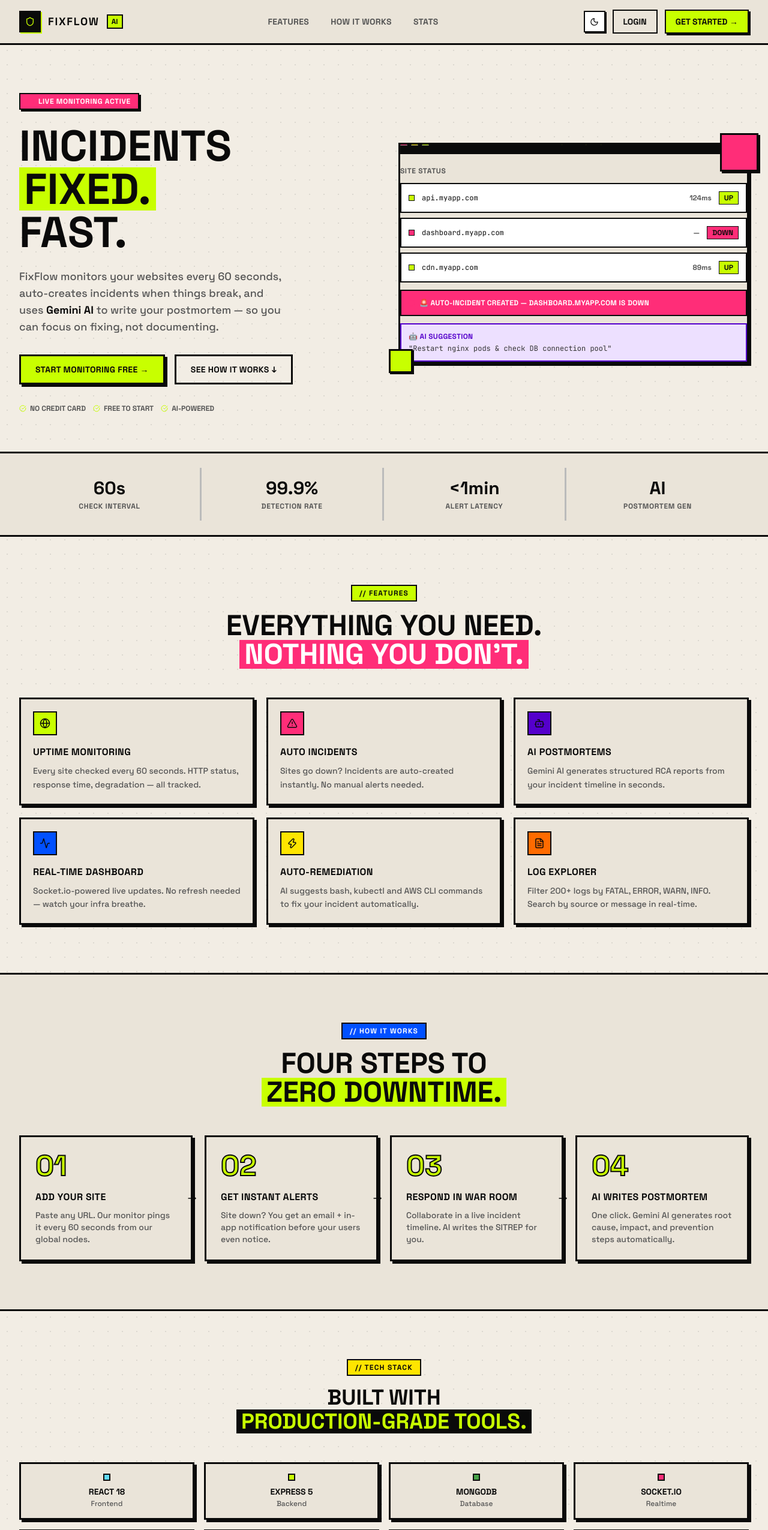
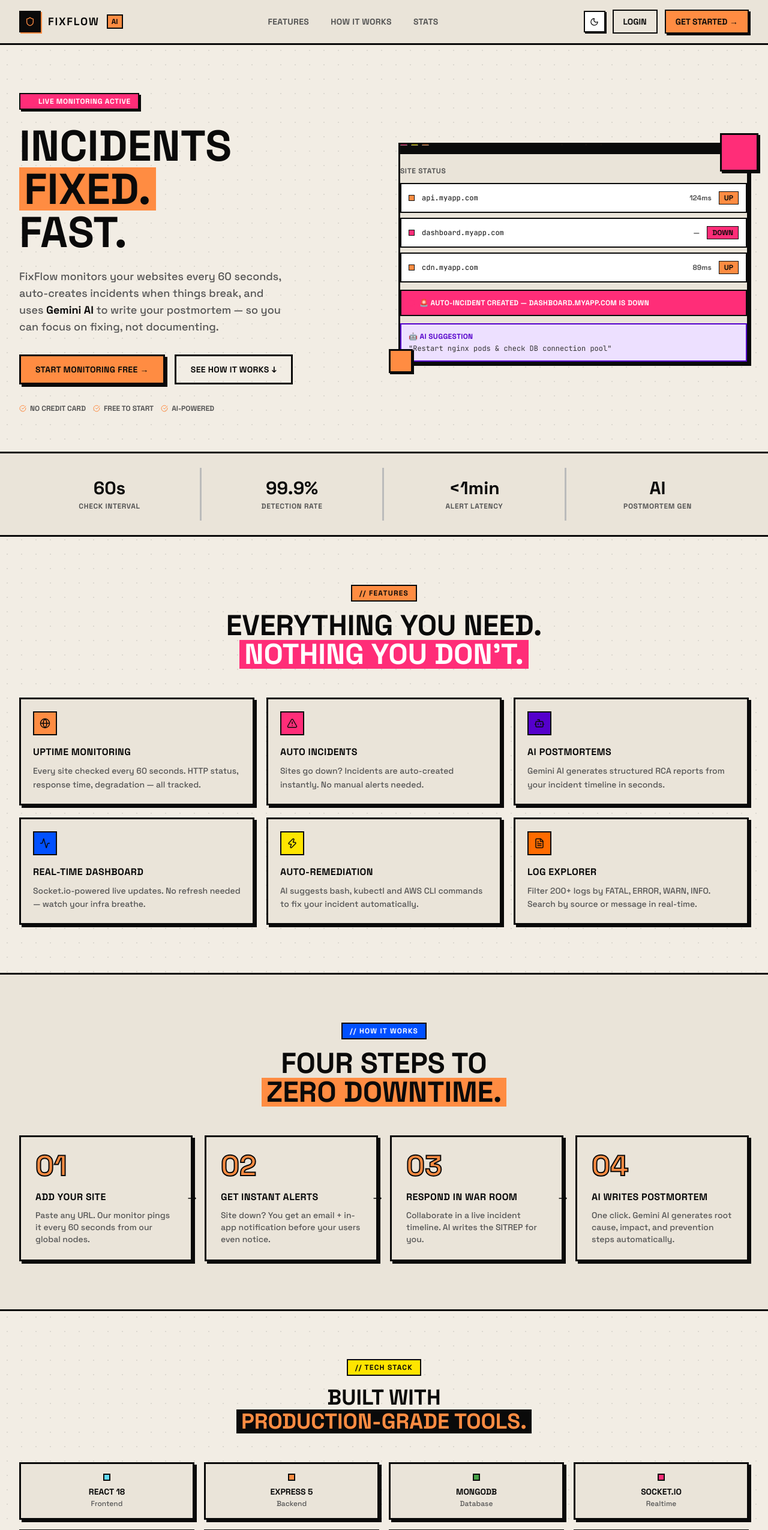
Before and after one commit to samay-hash/FixFlow, a React (Vite) app in the folder frontend/: page / in a window 1280 px wide. Shown: the top 2551 px of the page at 60% size. Built offline with nearby package versions, Linux system fonts and the light colour scheme.

Commit message:
feat: replace neon lime with soft warm orange (#FF8C42) on landing page

```diff
--- a/frontend/src/pages/Landing.jsx
+++ b/frontend/src/pages/Landing.jsx
@@ -3,7 +3,7 @@
 import { Moon, Sun, Shield, Zap, Globe, Bot, FileText, Activity, ArrowRight, CheckCircle, AlertTriangle, Clock } from 'lucide-react';
 
 const FEATURES = [
-  { icon: Globe,        title: 'Uptime Monitoring',    desc: 'Every site checked every 60 seconds. HTTP status, response time, degradation — all tracked.',  accent: '#C8FF00' },
+  { icon: Globe,        title: 'Uptime Monitoring',    desc: 'Every site checked every 60 seconds. HTTP status, response time, degradation — all tracked.',  accent: '#FF8C42' },
   { icon: AlertTriangle,title: 'Auto Incidents',       desc: 'Sites go down? Incidents are auto-created instantly. No manual alerts needed.',                    accent: '#FF2D78' },
   { icon: Bot,          title: 'AI Postmortems',       desc: 'Gemini AI generates structured RCA reports from your incident timeline in seconds.',               accent: '#5500CC' },
   { icon: Activity,     title: 'Real-time Dashboard',  desc: 'Socket.io-powered live updates. No refresh needed — watch your infra breathe.',                   accent: '#0050FF' },
@@ -46,7 +46,7 @@
     inkText:  '#F0EBE0',
     // Theme-aware accent section (stats bar + CTA)
     accentBg: dark ? '#0A0A0A' : '#EAE4D9',
-    accentText: dark ? '#C8FF00' : '#0A0A0A',
+    accentText: dark ? '#FF8C42' : '#0A0A0A',
     accentMuted: dark ? '#888'  : '#555',
     accentDivider: dark ? '#333' : '#bbb',
     accentBorder: dark ? '#444' : '#0A0A0A',
@@ -76,12 +76,12 @@
         {/* Logo */}
         <div className="flex items-center gap-3">
           <div className="w-9 h-9 flex items-center justify-center"
-            style={{ background: t.inkBg, boxShadow: `2px 2px 0 #C8FF00` }}>
-            <Shield size={16} color="#C8FF00" />
+            style={{ background: t.inkBg, boxShadow: `2px 2px 0 #FF8C42` }}>
+            <Shield size={16} color="#FF8C42" />
           </div>
           <span className="font-black text-lg uppercase tracking-widest" style={{ color: t.text }}>FixFlow</span>
           <span className="text-xs font-bold px-1.5 py-0.5"
-            style={{ background: '#C8FF00', color: '#0A0A0A', border: `2px solid ${t.border}` }}>AI</span>
+            style={{ background: '#FF8C42', color: '#0A0A0A', border: `2px solid ${t.border}` }}>AI</span>
         </div>
 
         {/* Nav links */}
@@ -109,7 +109,7 @@
           </Link>
           <Link to="/register"
             className="px-4 py-2 text-sm font-black uppercase"
-            style={{ background: '#C8FF00', border: `2px solid ${t.border}`, color: '#0A0A0A', boxShadow: `3px 3px 0 ${t.border}` }}>
+            style={{ background: '#FF8C42', border: `2px solid ${t.border}`, color: '#0A0A0A', boxShadow: `3px 3px 0 ${t.border}` }}>
             Get Started →
           </Link>
         </div>
@@ -129,7 +129,7 @@
             {/* Headline */}
             <h1 className="text-5xl lg:text-7xl font-black uppercase leading-none mb-6" style={{ color: t.text }}>
               INCIDENTS<br />
-              <span className="inline-block px-2" style={{ background: '#C8FF00', color: '#0A0A0A' }}>
+              <span className="inline-block px-2" style={{ background: '#FF8C42', color: '#0A0A0A' }}>
                 FIXED.
               </span><br />
               FAST.
@@ -144,7 +144,7 @@
             <div className="flex gap-4 flex-wrap">
               <Link to="/register"
                 className="px-6 py-3 font-black uppercase text-sm tracking-wide transition-all"
-                style={{ background: '#C8FF00', color: '#0A0A0A', border: `3px solid ${t.border}`, boxShadow: `4px 4px 0 ${t.border}` }}
+                style={{ background: '#FF8C42', color: '#0A0A0A', border: `3px solid ${t.border}`, boxShadow: `4px 4px 0 ${t.border}` }}
                 onMouseEnter={e => { e.currentTarget.style.transform = 'translate(-2px,-2px)'; e.currentTarget.style.boxShadow = `6px 6px 0 ${t.border}`; }}
                 onMouseLeave={e => { e.currentTarget.style.transform = 'none'; e.currentTarget.style.boxShadow = `4px 4px 0 ${t.border}`; }}>
                 Start Monitoring Free →
@@ -161,7 +161,7 @@
               {['No Credit Card', 'Free to Start', 'AI-Powered'].map(b => (
                 <span key={b} className="flex items-center gap-1.5 text-xs font-bold uppercase"
                   style={{ color: t.muted }}>
-                  <CheckCircle size={12} color="#C8FF00" />{b}
+                  <CheckCircle size={12} color="#FF8C42" />{b}
                 </span>
               ))}
             </div>
@@ -173,18 +173,18 @@
             <div className="absolute -top-4 -right-4 w-16 h-16 z-10"
               style={{ background: '#FF2D78', border: `3px solid ${t.border}`, boxShadow: `3px 3px 0 ${t.border}` }} />
             <div className="absolute -bottom-4 -left-4 w-10 h-10 z-10"
-              style={{ background: '#C8FF00', border: `3px solid ${t.border}`, boxShadow: `2px 2px 0 ${t.border}` }} />
+              style={{ background: '#FF8C42', border: `3px solid ${t.border}`, boxShadow: `2px 2px 0 ${t.border}` }} />
 
             <div style={{ ...card(), position: 'relative', overflow: 'hidden' }}>
               {/* Terminal header — always dark */}
               <div className="flex items-center justify-between px-4 py-3 -mx-6 -mt-6 mb-5"
                 style={{ background: t.inkBg, marginLeft: -24, marginRight: -24, marginTop: -24, paddingLeft: 24, paddingRight: 24 }}>
                 <div className="flex gap-1.5">
-                  {['#FF2D78', '#FFE500', '#C8FF00'].map(c => (
+                  {['#FF2D78', '#FFE500', '#FF8C42'].map(c => (
                     <div key={c} className="w-3 h-3" style={{ background: c, border: '1.5px solid #555' }} />
                   ))}
                 </div>
-                <span className="text-xs font-black uppercase tracking-wider" style={{ color: '#C8FF00' }}>
+                <span className="text-xs font-black uppercase tracking-wider" style={{ color: '#FF8C42' }}>
                   FixFlow Dashboard
                 </span>
                 <span className="text-xs font-mono" style={{ color: '#888' }}>LIVE</span>
@@ -193,9 +193,9 @@
               {/* Mock status rows */}
               <p className="text-xs font-black uppercase tracking-wider mb-3" style={{ color: t.muted }}>Site Status</p>
               {[
-                { name: 'api.myapp.com',     status: 'UP',   ms: '124ms',  color: '#C8FF00' },
+                { name: 'api.myapp.com',     status: 'UP',   ms: '124ms',  color: '#FF8C42' },
                 { name: 'dashboard.myapp.com',status: 'DOWN', ms: '—',      color: '#FF2D78' },
-                { name: 'cdn.myapp.com',     status: 'UP',   ms: '89ms',   color: '#C8FF00' },
+                { name: 'cdn.myapp.com',     status: 'UP',   ms: '89ms',   color: '#FF8C42' },
               ].map(s => (
                 <div key={s.name} className="flex items-center gap-3 mb-2 p-3"
                   style={{ background: t.bg3, border: `2px solid ${t.border}` }}>
@@ -252,7 +252,7 @@
       <section id="features" className="px-8 py-20 max-w-7xl mx-auto">
         <div className="text-center mb-12">
           <div className="inline-block px-3 py-1 mb-4 text-xs font-black uppercase tracking-widest"
-            style={{ background: '#C8FF00', border: `2px solid ${t.border}`, color: '#0A0A0A' }}>
+            style={{ background: '#FF8C42', border: `2px solid ${t.border}`, color: '#0A0A0A' }}>
             // Features
           </div>
           <h2 className="text-4xl lg:text-5xl font-black uppercase" style={{ color: t.text }}>
@@ -291,7 +291,7 @@
             </div>
             <h2 className="text-4xl lg:text-5xl font-black uppercase" style={{ color: t.text }}>
               FOUR STEPS TO<br />
-              <span className="inline-block px-2" style={{ background: '#C8FF00', color: '#0A0A0A' }}>ZERO DOWNTIME.</span>
+              <span className="inline-block px-2" style={{ background: '#FF8C42', color: '#0A0A0A' }}>ZERO DOWNTIME.</span>
             </h2>
           </div>
 
@@ -299,7 +299,7 @@
             {HOW.map(({ step, title, desc }, i) => (
               <div key={step} className="relative p-6" style={card()}>
                 <div className="text-5xl font-black mb-4 leading-none"
-                  style={{ color: '#C8FF00', WebkitTextStroke: `2px ${t.border}` }}>
+                  style={{ color: '#FF8C42', WebkitTextStroke: `2px ${t.border}` }}>
                   {step}
                 </div>
                 <h3 className="font-black text-base uppercase tracking-wide mb-2" style={{ color: t.text }}>{title}</h3>
@@ -324,7 +324,7 @@
           </div>
           <h2 className="text-4xl font-black uppercase" style={{ color: t.text }}>
             BUILT WITH<br />
-            <span className="inline-block px-2" style={{ background: t.inkBg, color: '#C8FF00' }}>
+            <span className="inline-block px-2" style={{ background: t.inkBg, color: '#FF8C42' }}>
               PRODUCTION-GRADE TOOLS.
             </span>
           </h2>
@@ -333,7 +333,7 @@
         <div className="grid grid-cols-2 md:grid-cols-4 gap-4">
           {[
             { name: 'React 18', role: 'Frontend',   color: '#61DAFB' },
-            { name: 'Express 5', role: 'Backend',   color: '#C8FF00' },
+            { name: 'Express 5', role: 'Backend',   color: '#FF8C42' },
             { name: 'MongoDB',   role: 'Database',  color: '#47A248' },
             { name: 'Socket.io', role: 'Realtime',  color: '#FF2D78' },
             { name: 'Gemini AI', role: 'AI Engine', color: '#5500CC' },
@@ -365,7 +365,7 @@
           </div>
           <h2 className="text-5xl lg:text-6xl font-black uppercase leading-tight mb-6" style={{ color: t.text }}>
             STOP FINDING OUT<br />
-            <span style={{ background: '#C8FF00', color: '#0A0A0A', display: 'inline-block', padding: '0 12px' }}>
+            <span style={{ background: '#FF8C42', color: '#0A0A0A', display: 'inline-block', padding: '0 12px' }}>
               FROM YOUR USERS.
             </span>
           </h2>
@@ -375,7 +375,7 @@
           <div className="flex gap-4 justify-center flex-wrap">
             <Link to="/register"
               className="px-8 py-4 font-black uppercase text-base tracking-wide transition-all"
-              style={{ background: '#C8FF00', color: '#0A0A0A', border: `3px solid ${t.border}`, boxShadow: `5px 5px 0 ${t.border}` }}
+              style={{ background: '#FF8C42', color: '#0A0A0A', border: `3px solid ${t.border}`, boxShadow: `5px 5px 0 ${t.border}` }}
               onMouseEnter={e => { e.currentTarget.style.transform = 'translate(-2px,-2px)'; }}
               onMouseLeave={e => { e.currentTarget.style.transform = 'none'; }}>
               Create Free Workspace →
@@ -395,8 +395,8 @@
         <div className="max-w-7xl mx-auto flex items-center justify-between flex-wrap gap-4">
           <div className="flex items-center gap-3">
             <div className="w-7 h-7 flex items-center justify-center"
-              style={{ background: t.inkBg, boxShadow: '2px 2px 0 #C8FF00' }}>
-              <Shield size={12} color="#C8FF00" />
+              style={{ background: t.inkBg, boxShadow: '2px 2px 0 #FF8C42' }}>
+              <Shield size={12} color="#FF8C42" />
             </div>
             <span className="font-black uppercase tracking-widest text-sm" style={{ color: t.text }}>FixFlow</span>
             <span className="text-xs" style={{ color: t.muted }}>Smart Incident Monitoring & Response</span>
```
